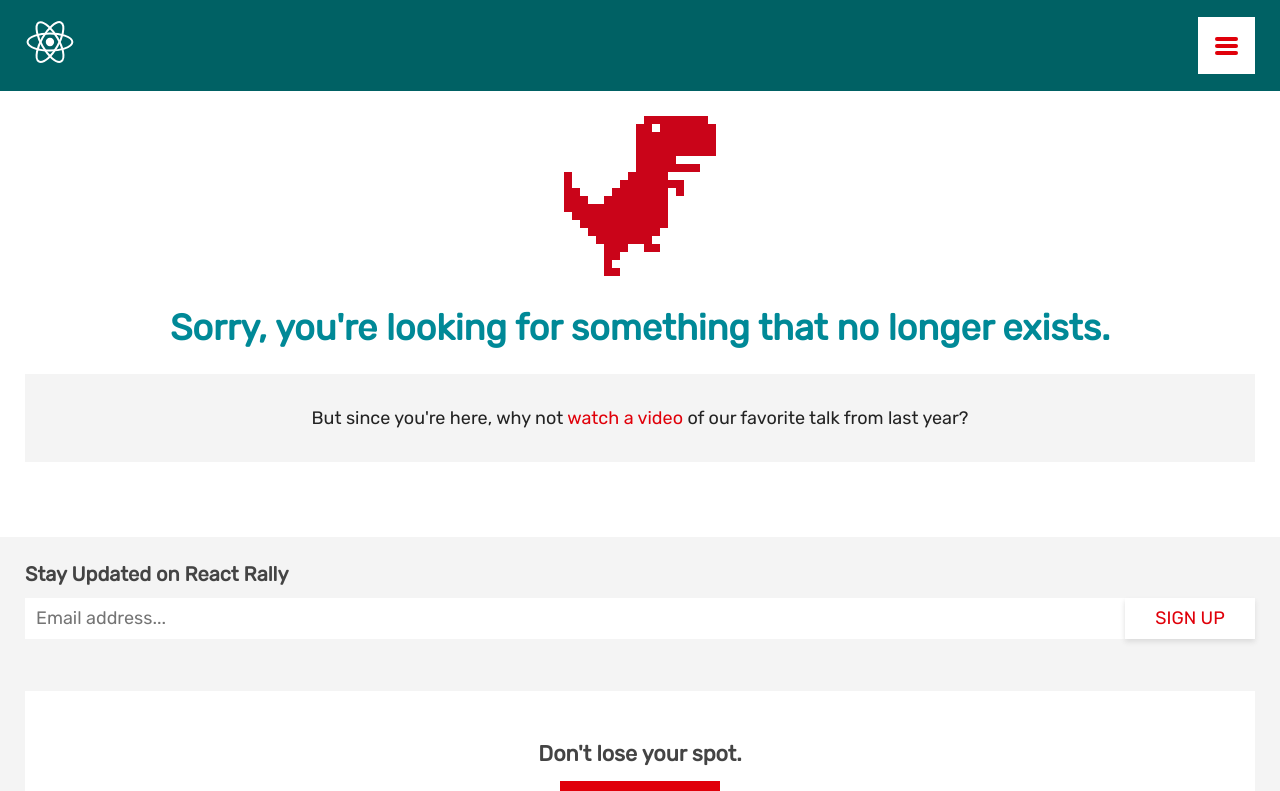
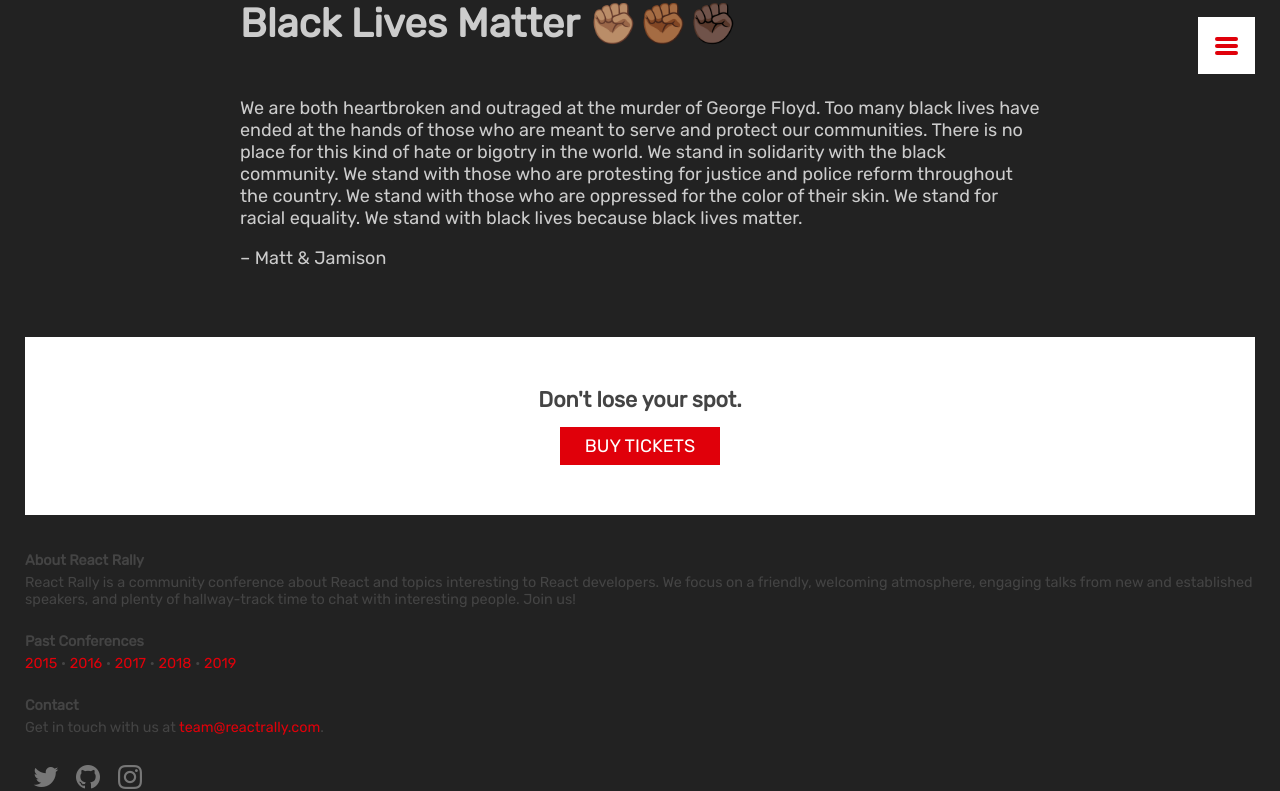
Before and after one commit to react-rally/react-rally-2020, a React app: page /blm in a window 1280 px wide. Shown: the top 791 px of the page. Built offline with nearby package versions, Linux system fonts and the light colour scheme.

Commit message:
Black Lives Matter

```diff
--- a/app/components/Header.js
+++ b/app/components/Header.js
@@ -209,6 +209,9 @@
           Header__Home: isHomeScreen,
           'Header--menuOpen': isMenuOpen,
         })}>
+        <div className="BlackLivesMatter__Banner">
+          <Link to="/blm">Black Lives Matter</Link>
+        </div>
         <Navigation
           onMenuClick={isOpen => {
             if (typeof isOpen === 'undefined') {
--- /dev/null
+++ b/app/screens/BLM/index.js
@@ -0,0 +1,15 @@
+import React from 'react';
+
+export default () => {
+  return (
+    <div className="BlackLivesMatter">
+      <section>
+        <h1>Black Lives Matter ✊🏽✊🏾✊🏿</h1>
+        <p>
+          We are both heartbroken and outraged at the murder of George Floyd. Too many black lives have ended at the hands of those who are meant to serve and protect our communities. There is no place for this kind of hate or bigotry in the world. We stand in solidarity with the black community. We stand with those who are protesting for justice and police reform throughout the country. We stand with those who are oppressed for the color of their skin. We stand for racial equality. We stand with black lives because black lives matter.
+        </p>
+        <p>– Matt & Jamison</p>
+      </section>
+    </div>
+  )
+};
--- a/assets/css/styles.scss
+++ b/assets/css/styles.scss
@@ -673,6 +673,36 @@
   visibility: visible;
 }
 
+/* -- Black Lives Matter -- */
+.BlackLivesMatter__Banner {
+  background: #222;
+  text-align: center;
+  padding: 10px;
+}
+.BlackLivesMatter__Banner a {
+  color: #ccc;
+}
+
+.BlackLivesMatter {
+  position: absolute;
+  top: 0;
+  right: 0;
+  bottom: 0;
+  left: 0;
+  background: #222;
+  color: #ccc;
+  overflow: auto;
+}
+.BlackLivesMatter h1 {
+  border: 0 none;
+  color: #ccc;
+  padding: 0;
+}
+.BlackLivesMatter section {
+  max-width: 800px;
+  margin: 0 auto;
+}
+
 /* -- Icon -- */
 .Icon {
   color: $color-grayDark;
--- a/index.js
+++ b/index.js
@@ -3,6 +3,7 @@
 import {Router, Route, IndexRoute, browserHistory} from 'react-router';
 import App from 'App';
 import About from 'screens/About';
+import BLM from 'screens/BLM';
 import Conduct from 'screens/Conduct';
 import Home from 'screens/Home';
 import Schedule from 'screens/Schedule';
@@ -56,6 +57,7 @@
     <Route path="/" component={App}>
       <IndexRoute component={Home} />
       <Route path="/about" component={About} />
+      <Route path="/blm" component={BLM} />
       <Route path="/conduct" component={Conduct} />
       <Route path="/schedule" component={Schedule} />
       <Route path="/speakers" component={Speakers} />
```
